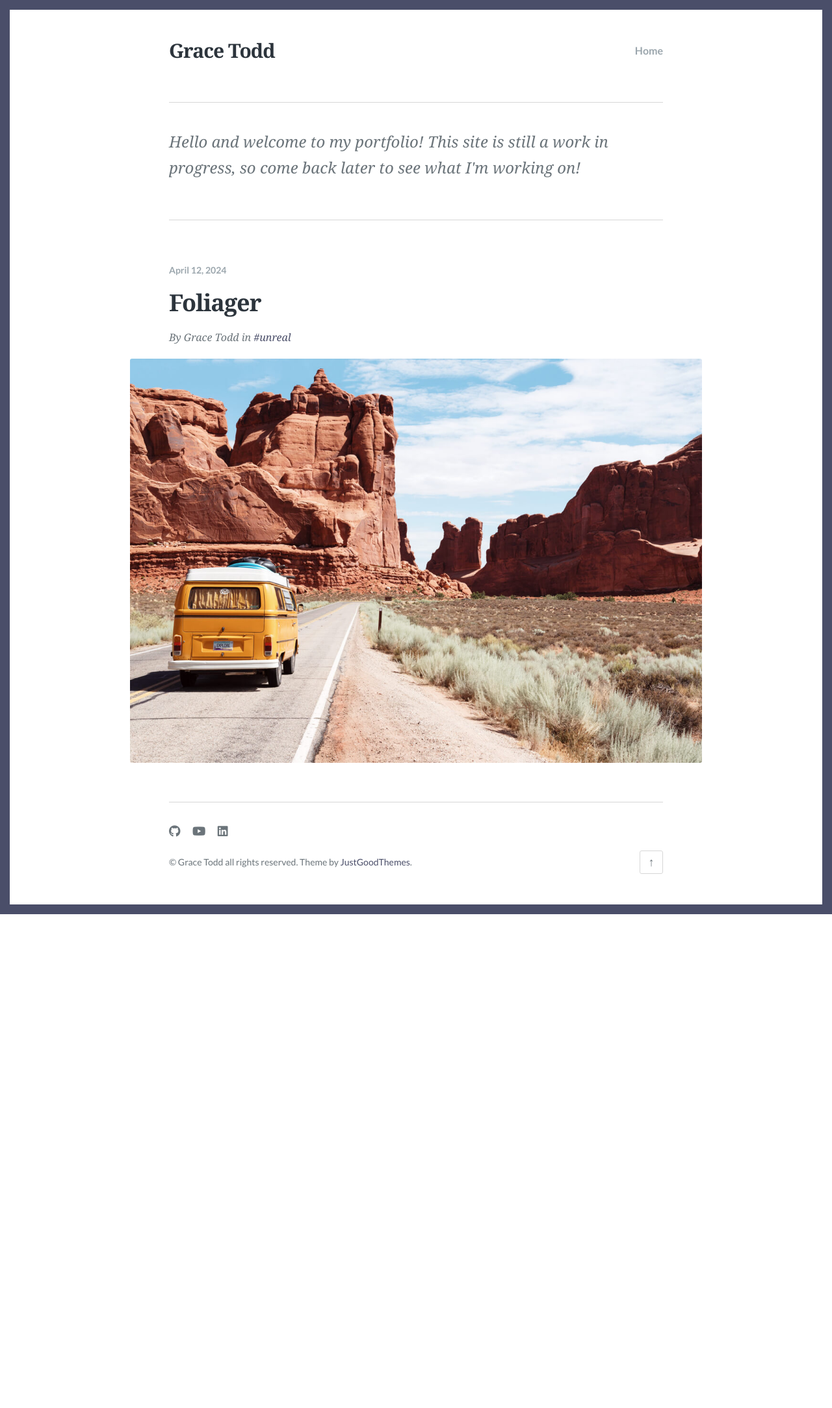
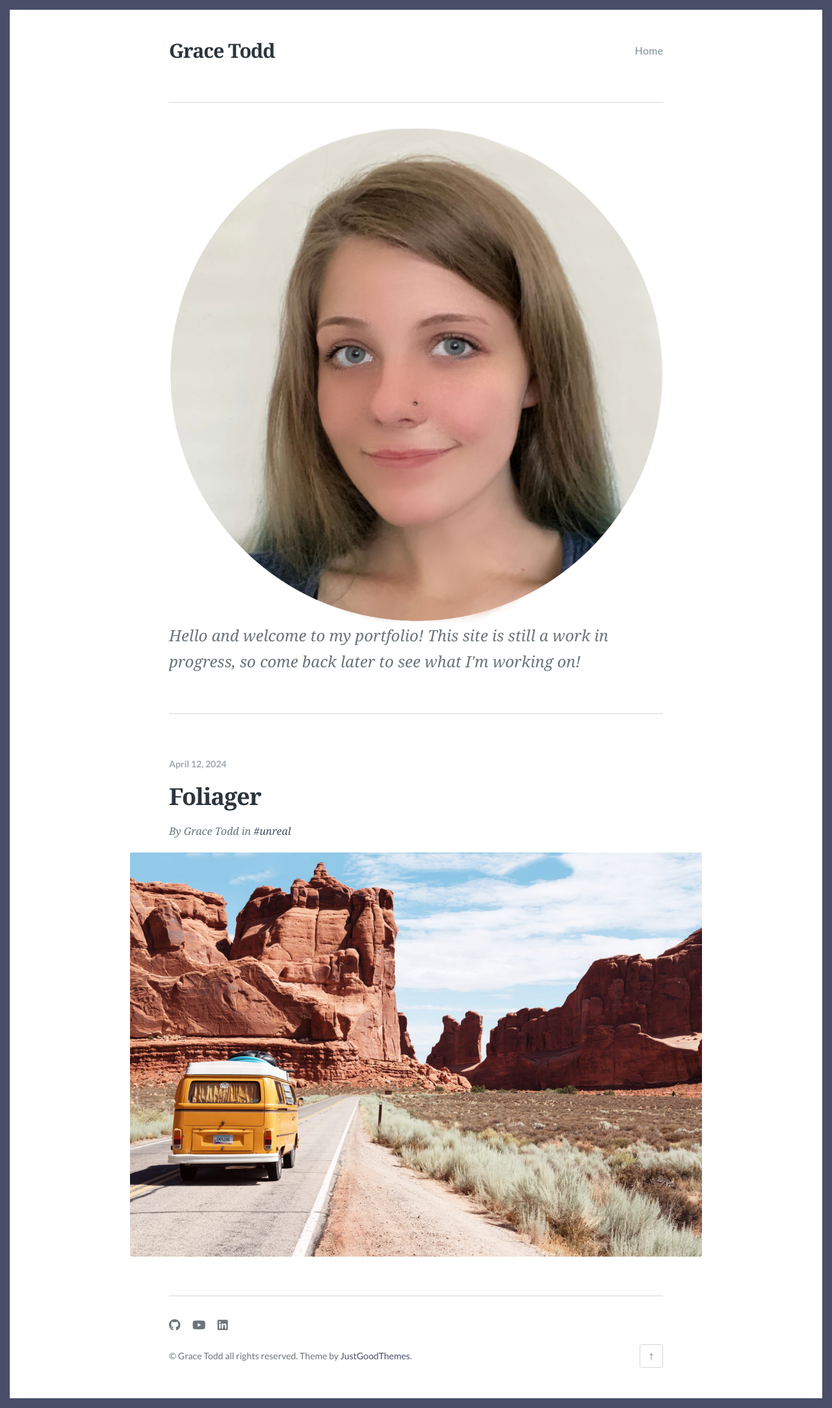
Before and after one commit to toddgr/toddgr.github.io, a Jekyll site: the page built from index.html, in a window 1280 px wide. Shown: the whole page at 65% size. Built offline with Jekyll 4.4.1, drawn with Linux system fonts in a browser that asks for light colours; some web fonts are replaced; the list of posts is cut into pages by our own code; before the commit the page ends 1407 px from its top, so only the background shows below that.

Commit message:
add author picture to top

```diff
--- a/_includes/header.html
+++ b/_includes/header.html
@@ -27,7 +27,7 @@
 
 {% if site.description and site.description != "" and page.url == "/" %}
 <div class="site-description fadeInDown delay_05s">
-  <div class="author-avatar" style="background-image: url('{{ site.data.author.image }}')"><span class="screen-reader-text">{{ site.data.author.name }}'s Picture</span></div>
+  <img src="images/author.png" alt="Grace Todd's picture">
   <p>{{ site.description }}</p>
 </div><!-- .site-description -->
 {% endif %}
```
